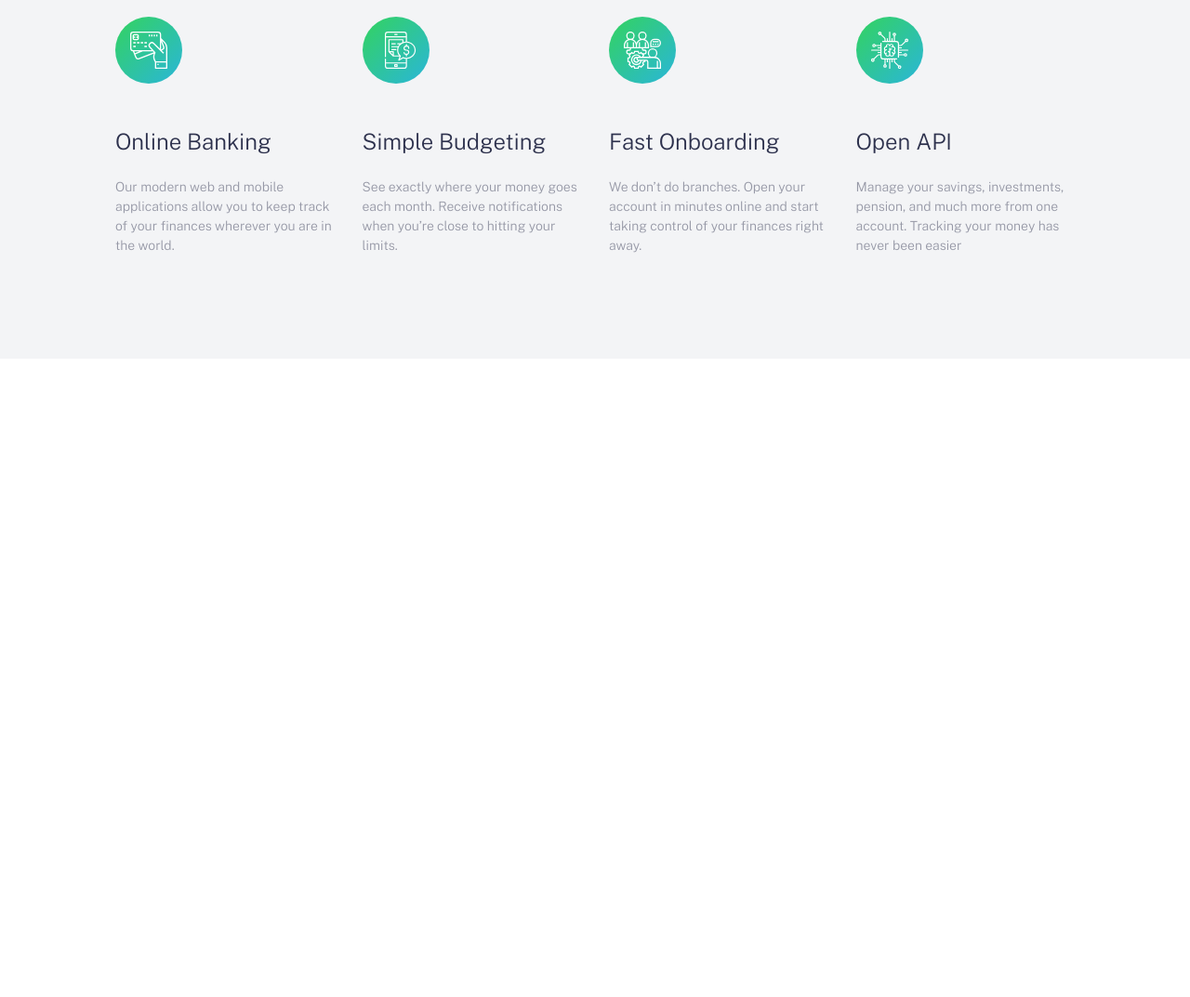
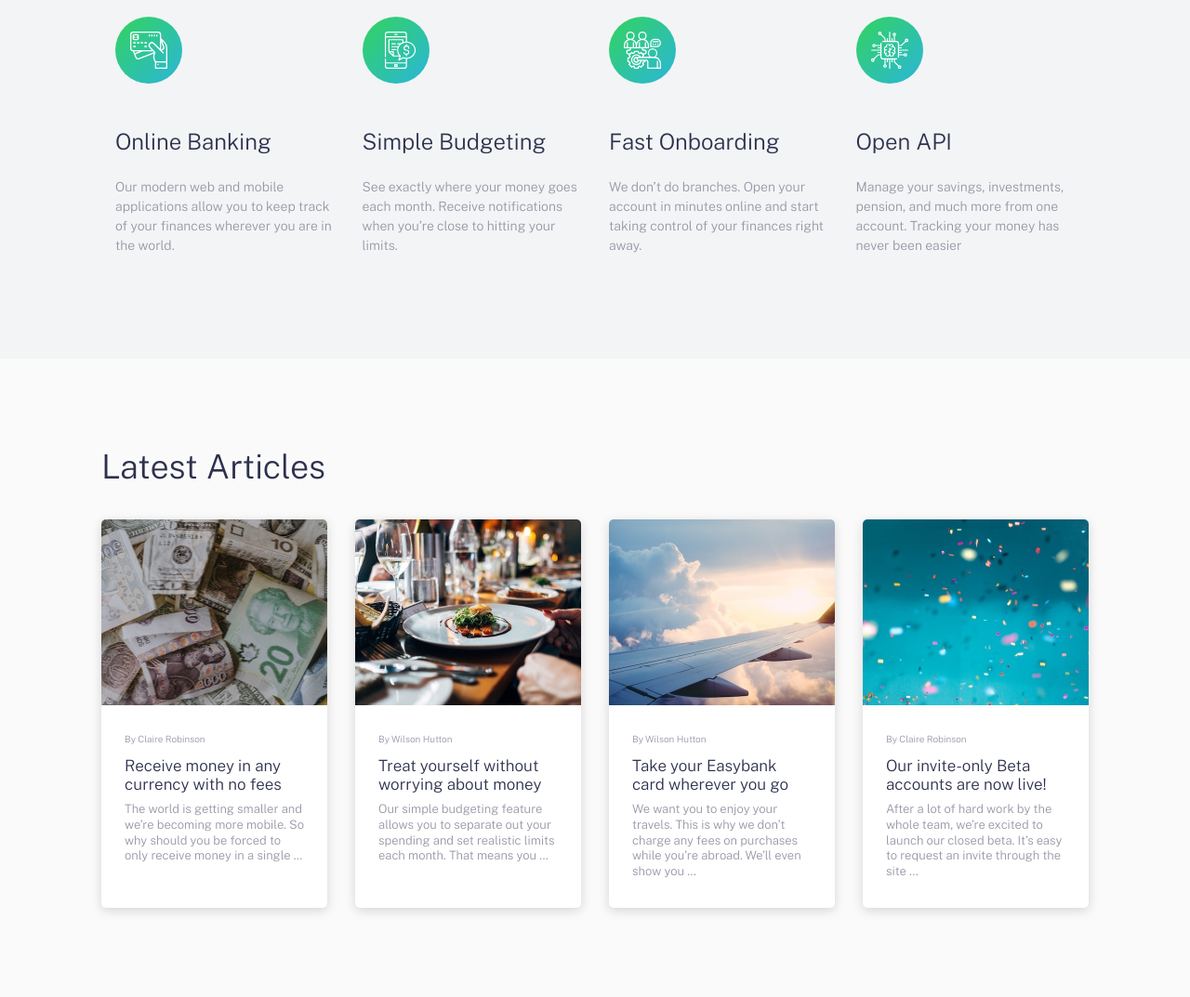
Before and after one commit to ameyadeokule/easybank-landing, a plain HTML site: page index.html in a window 1280 px wide. Shown: the part 1021-2094 px from the top of the page at 93% size. Before the commit the page ends 1407 px from the top, so only its background shows below. Drawn offline with nearby package versions, Linux system fonts and the light colour scheme; files whose address does not match are found by name.

Commit message:
article section completed

```diff
--- a/index.html
+++ b/index.html
@@ -92,30 +92,54 @@
     </div>
   </section>
 
-<!--
-  Latest Articles
+  <section class="articles">
+    <div class="article__content container container--pall">
+      <h2>Latest Articles</h2>
 
-  By Claire Robinson
-  Receive money in any currency with no fees
-  The world is getting smaller and we’re becoming more mobile. So why should you be
-  forced to only receive money in a single …
+      <div class="article__grid">
 
-  By Wilson Hutton
-  Treat yourself without worrying about money
-  Our simple budgeting feature allows you to separate out your spending and set
-  realistic limits each month. That means you …
+        <a href='#' class="article__item">
+          <div class="article__image" style="background-image: url('/images/image-currency.jpg')"></div>
+          <div class="article__text">
+            <div class="article__author">By Claire Robinson</div>
+            <div class="article__title"> Receive money in any currency with no fees</div>
+            <div class="article__description">The world is getting smaller and we’re becoming more mobile. So why should you be forced to only receive money in a single …</div>
+          </div>
+        </a>
 
-  By Wilson Hutton
-  Take your Easybank card wherever you go
-  We want you to enjoy your travels. This is why we don’t charge any fees on purchases
-  while you’re abroad. We’ll even show you …
+        <a href='#' class="article__item">
+          <div class="article__image" style="background-image: url('/images/image-restaurant.jpg')"></div>
+          <div class="article__text">
+            <div class="article__author">By Wilson Hutton</div>
+            <div class="article__title">Treat yourself without worrying about money</div>
+            <div class="article__description"> Our simple budgeting feature allows you to separate out your spending and set realistic limits each month. That means you …</div>
+          </div>
+        </a>
 
-  By Claire Robinson
-  Our invite-only Beta accounts are now live!
-  After a lot of hard work by the whole team, we’re excited to launch our closed beta.
-  It’s easy to request an invite through the site ...
+        <a href='#' class="article__item">
+          <div class="article__image" style="background-image: url('/images/image-plane.jpg')"></div>
+          <div class="article__text">
+            <div class="article__author">By Wilson Hutton</div>
+            <div class="article__title">Take your Easybank card wherever you go</div>
+            <div class="article__description"> We want you to enjoy your travels. This is why we don’t charge any fees on purchases while you’re abroad. We’ll even show you …</div>
+          </div>
+        </a>
+
+        <a href='#' class="article__item">
+          <div class="article__image" style="background-image: url('/images/image-confetti.jpg')"></div>
+          <div class="article__text">
+            <div class="article__author">By Claire Robinson</div>
+            <div class="article__title"> Our invite-only Beta accounts are now live!</div>
+            <div class="article__description">After a lot of hard work by the whole team, we’re excited to launch our closed beta. It’s easy to request an invite through the site ...</div>
+          </div>
+        </a>
 
 
+      </div>
+    </div>
+  </section>
+
+<!--
 
   About Us
   Contact
--- /dev/null
+++ b/styles/_article.scss
@@ -0,0 +1,63 @@
+.articles {
+	background-color: $veryLightGray;
+}
+
+.article {
+	&__grid {
+		display: grid;
+		grid-template-columns: 1fr;
+		gap: 1.875rem;
+
+		@include breakpoint-up(medium) {
+			grid-template-columns: repeat(2, 1fr);
+		}
+
+		@include breakpoint-up(large) {
+			grid-template-columns: repeat(4, 1fr);
+		}
+	}
+
+	&__item {
+		border-radius: 0.3125rem;
+		overflow: hidden;
+		background-color: $White;
+		box-shadow: 0px 3px 12px rgba(0, 0, 0, 0.15);
+		transition: all 150ms ease-in-out;
+
+		&:hover {
+			transform: scale(1.05);
+		}
+	}
+
+	&__image {
+		height: 12.5rem;
+		background-size: cover;
+		background-repeat: no-repeat;
+		background-position: center center;
+	}
+
+	&__text {
+		padding: 1.875rem 1.875rem 2.5rem 1.875rem;
+		color: $grayishBlue;
+
+		@include breakpoint-up(medium) {
+			padding: 1.875rem 1.5625rem;
+		}
+	}
+
+	&__author {
+		font-size: 0.625rem;
+		margin-bottom: 0.75rem;
+	}
+
+	&__title {
+		font-size: 1.0625rem;
+		line-height: 1.2;
+		color: $darkBlue;
+		margin-bottom: 0.5rem;
+	}
+
+	&__description {
+		font-size: 0.8125rem;
+	}
+}
--- a/styles/style.scss
+++ b/styles/style.scss
@@ -5,3 +5,4 @@
 @import 'header';
 @import 'hero';
 @import 'feature';
+@import 'article';
```
Also changed, not shown: styles/style.css, 1 other file.
